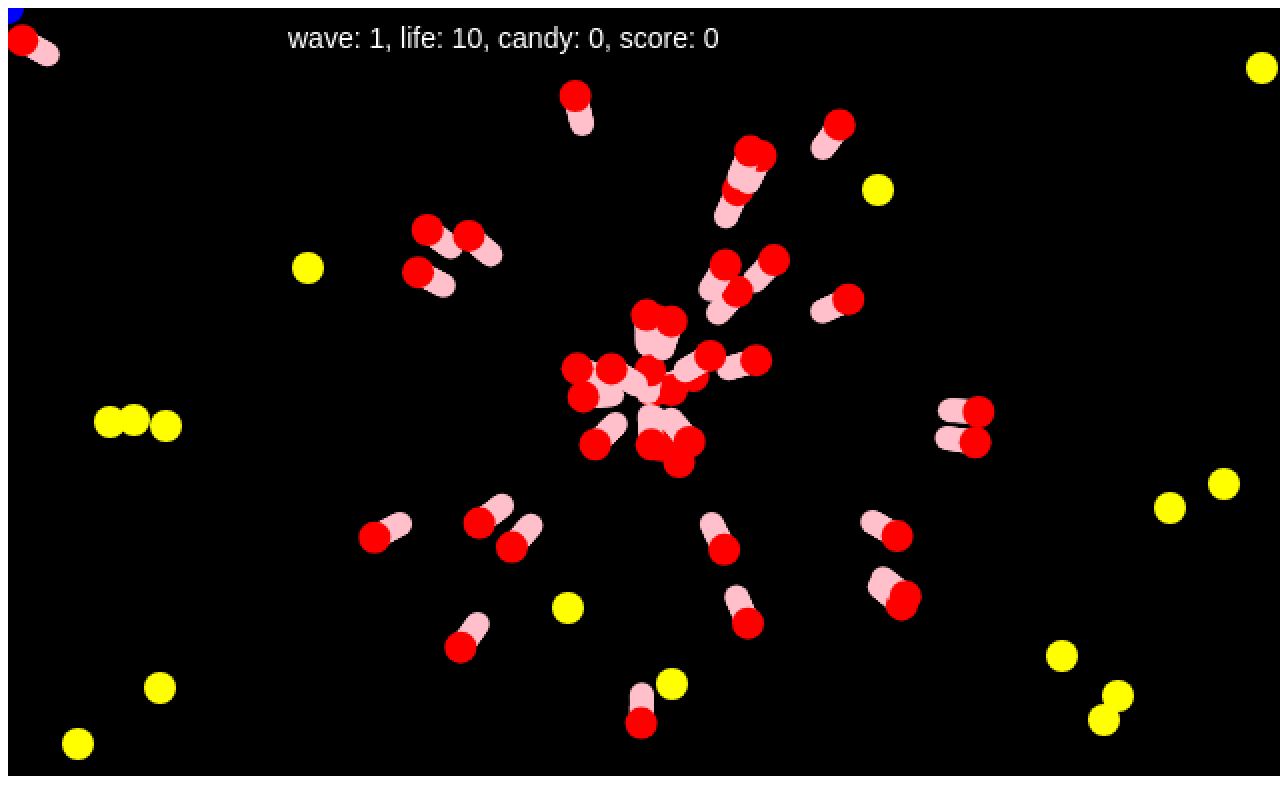
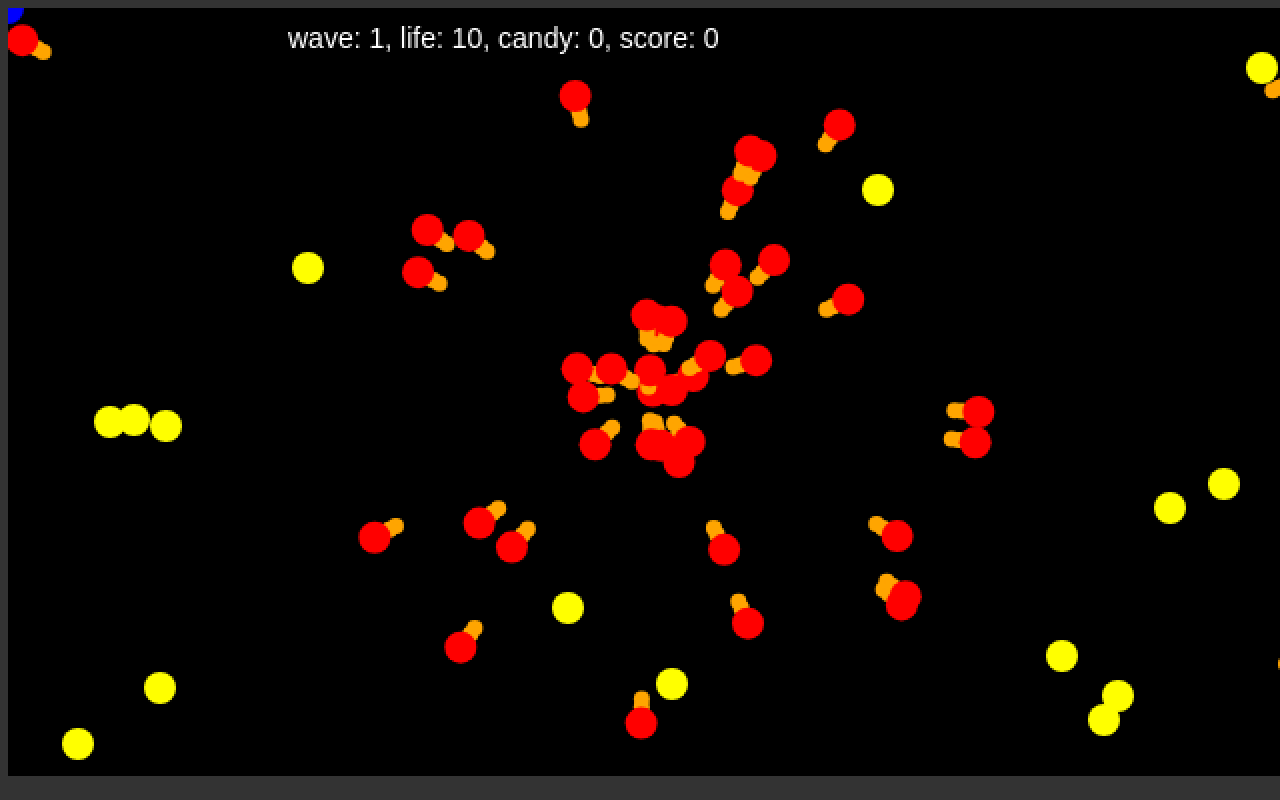
Before and after one commit to gerardpaapu/ghoul-magnet, a plain HTML site: page index.html in a window 1280 px wide. Drawn offline with Linux system fonts and the light colour scheme.

Commit message:
feat: lol

```diff
--- a/index.css
+++ b/index.css
@@ -1,5 +1,10 @@
+body {
+  background-color: #333;
+}
+
 .game-canvas {
   display: block;
+  margin: auto;
   width: 1280px;
   height: 768px;
   image-rendering: pixelated;
--- a/state.js
+++ b/state.js
@@ -17,6 +17,7 @@ export function init() {
     wealth: 0,
     wave: 1,
     score: 0,
+    frame: 1,
   }
 
   initWave(state)
@@ -77,9 +78,6 @@ function randomiseBullet(bullet) {
 
   bullet.vx = Math.cos(theta) * BULLET_SPEED
   bullet.vy = Math.sin(theta) * BULLET_SPEED
-  while (bullet.tail.length) {
-    bullet.tail.pop()
-  }
 }
 
 function clamp(n, x, y) {
@@ -90,6 +88,8 @@ export function update(state, input) {
   if (state.life <= 0 || state.wealth >= 20) {
     return state
   }
+
+  state.frame++
 
   if (state.wealth >= 10 && state.doors.length === 0) {
     addDoors(state)
@@ -106,12 +106,12 @@ export function update(state, input) {
       randomiseBullet(bullet)
     }
 
-    {
+    if (state.frame % 3 === 0) {
       const { x, y } = bullet
       bullet.tail = bullet.tail || []
       bullet.tail.push({ x, y })
 
-      while (bullet.tail.length > 12) {
+      while (bullet.tail.length > 4) {
         bullet.tail.shift()
       }
     }
--- a/view.js
+++ b/view.js
@@ -6,8 +6,8 @@ export function render(state, canvas) {
   for (const bullet of state.bullets) {
     for (const { x, y } of bullet.tail) {
       ctx.beginPath()
-      ctx.arc(x, y, 6, 0, 2 * Math.PI)
-      ctx.fillStyle = 'pink'
+      ctx.arc(x, y, 4, 0, 2 * Math.PI)
+      ctx.fillStyle = 'orange'
       ctx.fill()
       ctx.closePath()
     }
```
